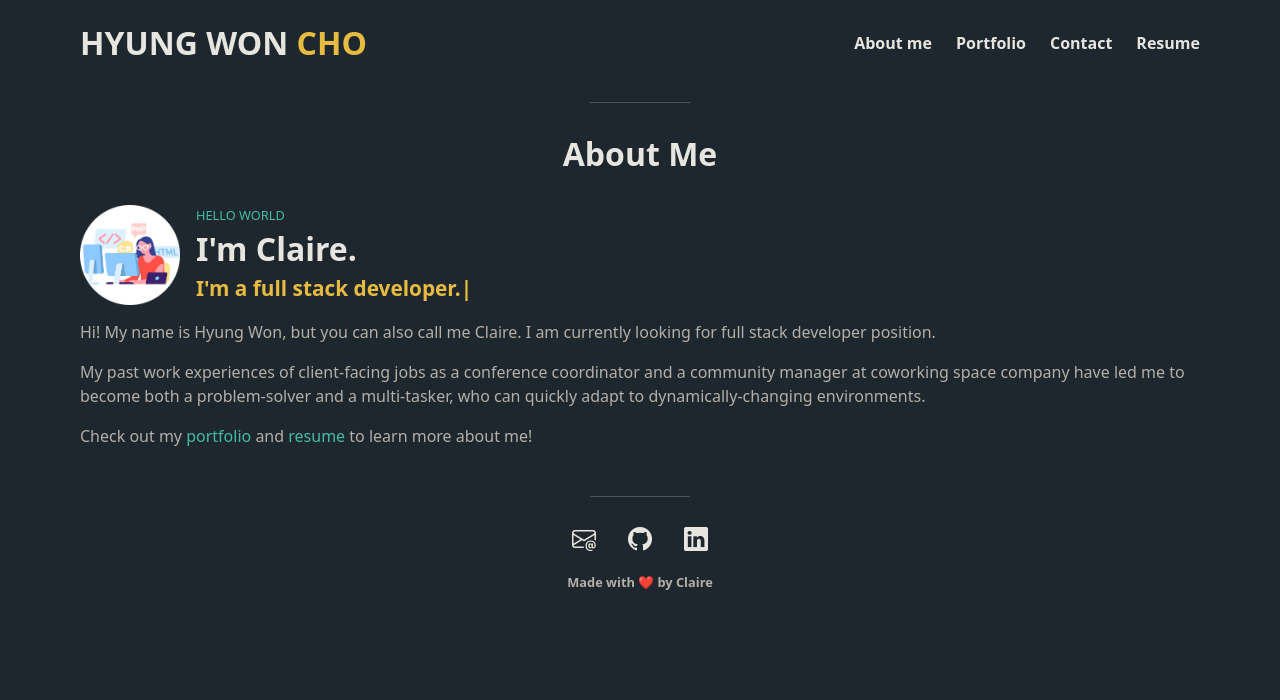
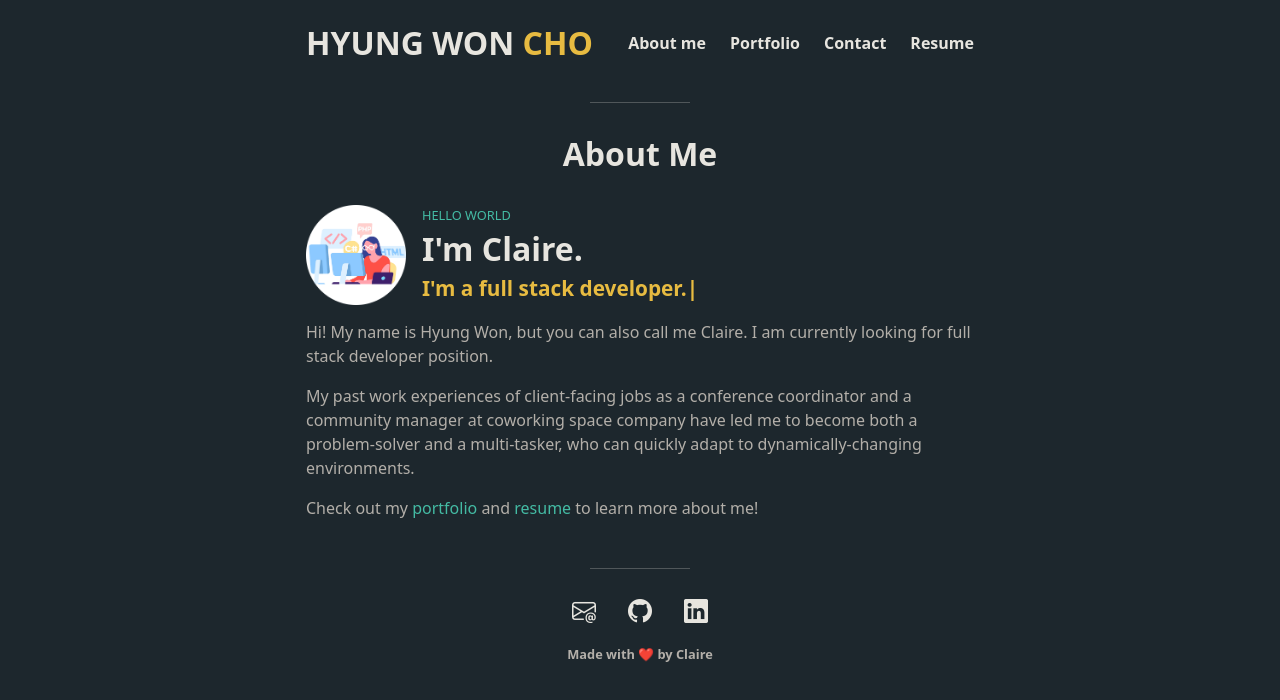
Before and after one commit to clairehwcho/portfolio, a React (Create React App) app: page / in a window 1280 px wide. Shown: the top 700 px of the page. Built offline with nearby package versions, Linux system fonts and the light colour scheme.

Commit message:
add responsive design for screens larger than 992px

```diff
--- a/src/App.css
+++ b/src/App.css
@@ -102,6 +102,7 @@ header {
   transition: all 0.5s linear;
   margin: 0 auto;
   padding: 1rem;
+  transition: all 0.5s linear;
 }
 
 .main-content-section-header {
@@ -432,4 +433,16 @@ footer i:hover {
 }
 
 /* For screens larger than 992px */
-@media screen and (min-width: 992px) {}
+@media screen and (min-width: 992px) {
+  header {
+    width: 700px;
+  }
+
+  .main-content-section {
+    width: 700px;
+  }
+
+  #resume-section {
+    width: 700px;
+  }
+}
```
